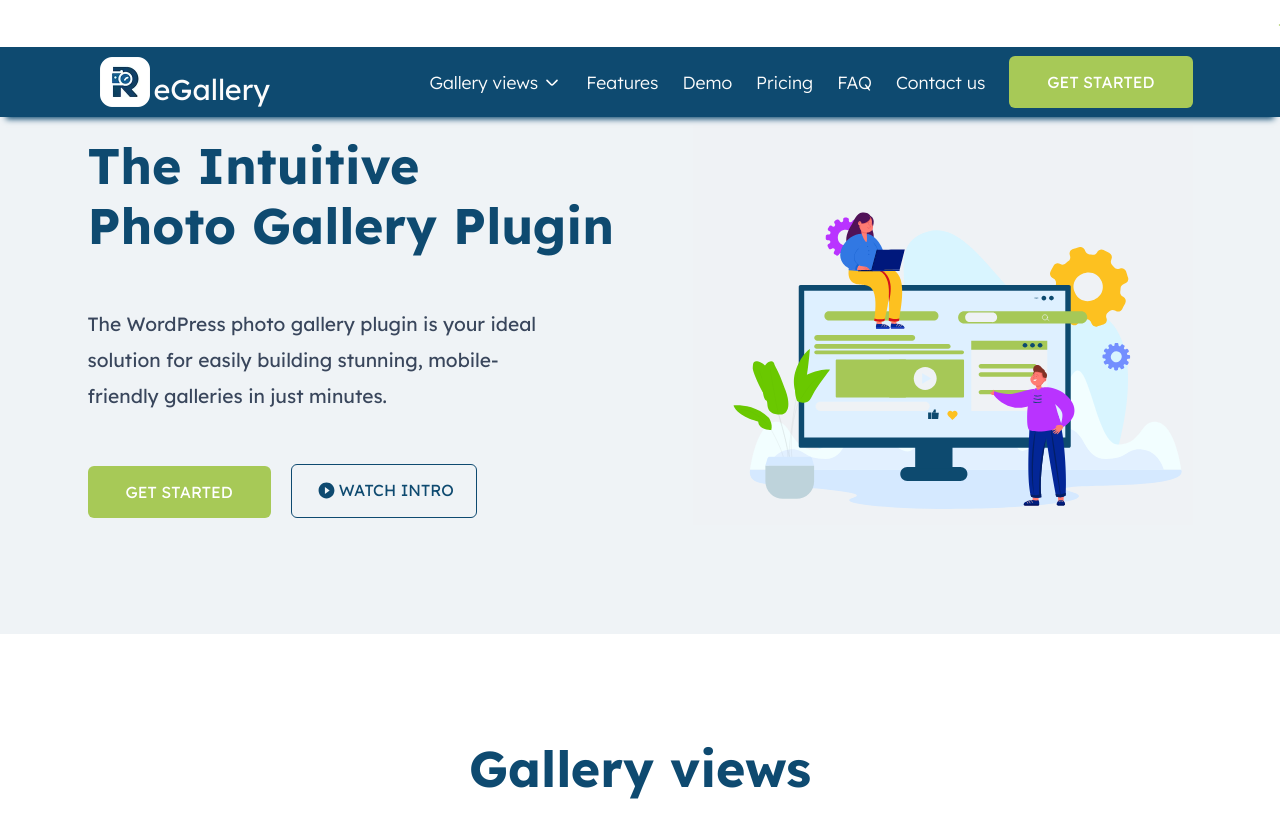
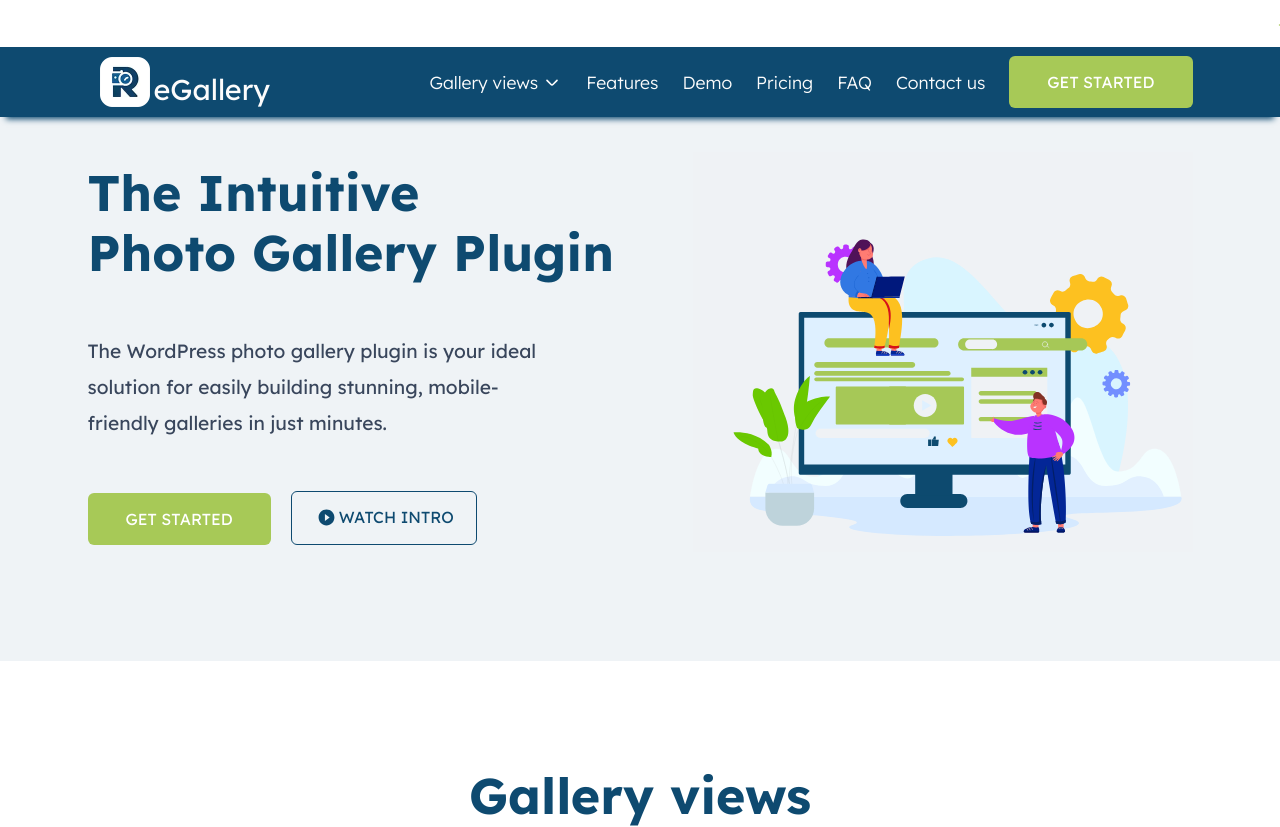
Before and after one commit to GrigorHarutyunian/regallery, a React (Vite) app: page / in a window 1280 px wide. Shown: the top 827 px of the page. Built offline with nearby package versions, Linux system fonts and the light colour scheme.

Commit message:
margin-top

```diff
--- a/src/index.css
+++ b/src/index.css
@@ -14,11 +14,11 @@ body {
 
 main {
   z-index: 100;
-  margin-top: 20px;
+  margin-top: 47px;
   transition: all 0.8s ease;
 }
 .closed-banner {
-  margin-top: 0px;
+  margin-top: 94px;
   transition: all 0.8s ease;
 }
 
```
